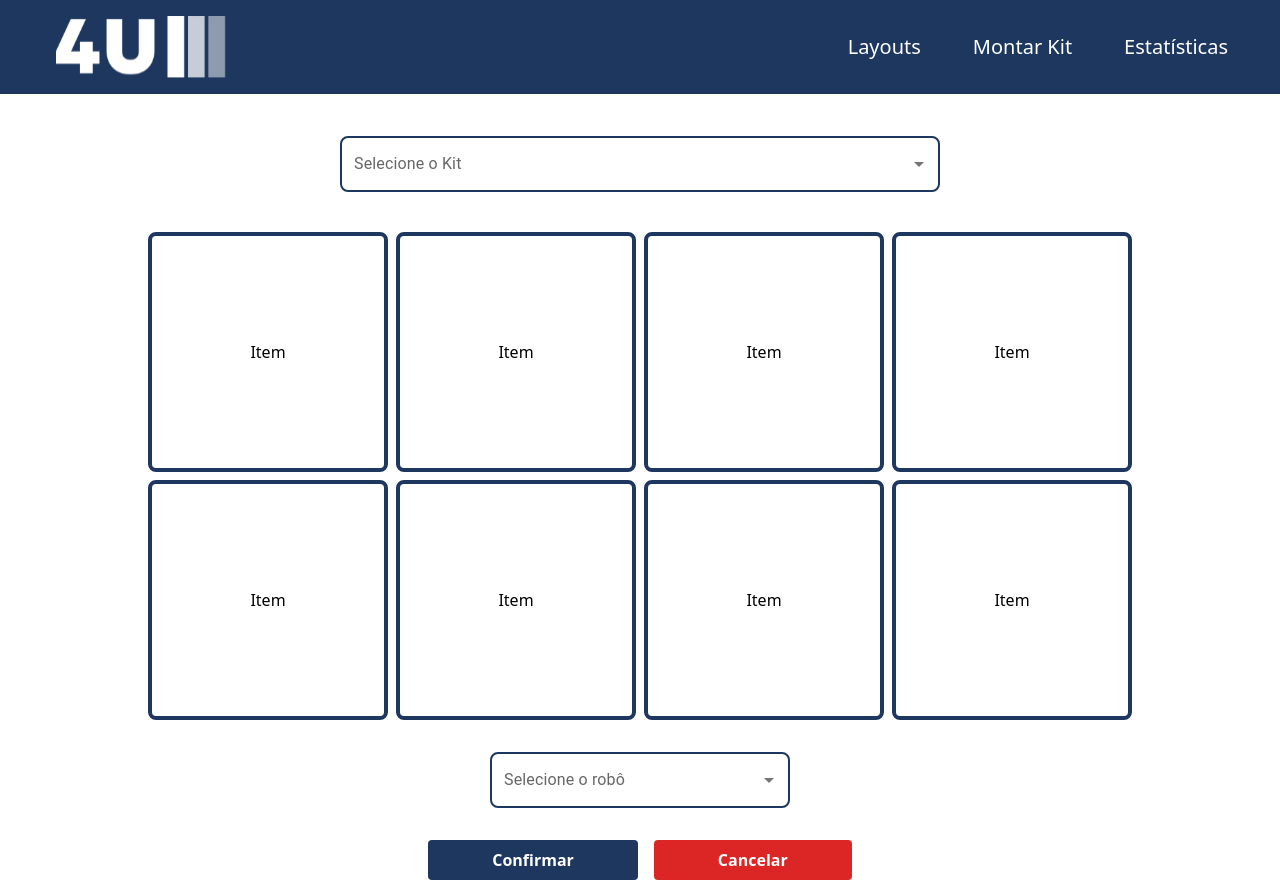
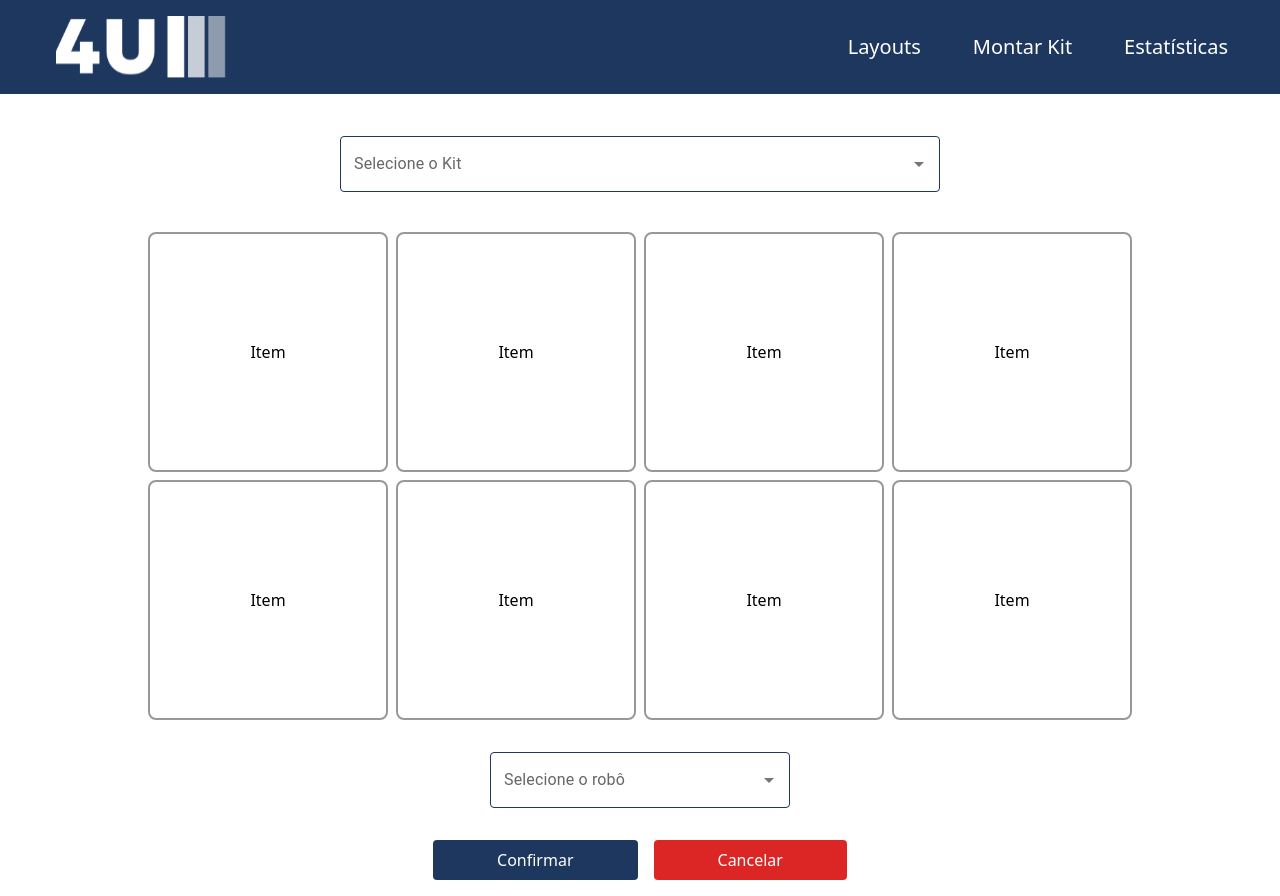
Before and after one commit to Inteli-College/2024-T0008-EC05-G04, a React (Create React App) app in the folder src/frontend/my-app/: page /montarKits in a window 1280 px wide. Built offline with nearby package versions, Linux system fonts and the light colour scheme; no server answers.

Commit message:
feat: ajustes rapidos de padronização

```diff
--- a/src/frontend/my-app/src/components/button.tsx
+++ b/src/frontend/my-app/src/components/button.tsx
@@ -1,5 +1,4 @@
 import React from 'react';
-
 
 interface ButtonMedioProps{
     title: string
--- a/src/frontend/my-app/src/components/searchkits.tsx
+++ b/src/frontend/my-app/src/components/searchkits.tsx
@@ -46,8 +46,6 @@ export default function KitDropdown({ onSelectKit }: KitDropdownProps) {
           "& .MuiOutlinedInput-root": {
             "& fieldset": {
               borderColor: "#1D375E",
-              borderWidth: '2px',
-              borderRadius: '8px'
             },
             "&:hover fieldset": {
               borderColor: "#1D375E",
--- a/src/frontend/my-app/src/components/searchrobot.tsx
+++ b/src/frontend/my-app/src/components/searchrobot.tsx
@@ -45,8 +45,6 @@ export default function RobotSelection({ onSelectRobot }: RobotSelectionProps) {
           "& .MuiOutlinedInput-root": {
             "& fieldset": {
               borderColor: "#1D375E",
-              borderWidth: '2px',
-              borderRadius: '8px'
             },
             "&:hover fieldset": {
               borderColor: "#1D375E",
--- a/src/frontend/my-app/src/pages/montarKits.tsx
+++ b/src/frontend/my-app/src/pages/montarKits.tsx
@@ -12,7 +12,7 @@ const MontarKits: React.FC = () => {
   const itemStyle = {
     width: '240px',
     height: '240px',
-    borderColor: '#1D375E'
+    borderColor: '#989898'
   };
 
   // Assuming 'endpoint' is your target URL
@@ -54,7 +54,7 @@ const MontarKits: React.FC = () => {
         <SearchKit onSelectKit={setKitId} />
         <div className="grid grid-cols-4 gap-2 p-4 mt-4 mx-auto">
           {items.map((item, index) => (
-            <div key={index} className="border-4 rounded-lg flex justify-center items-center" style={itemStyle}>
+            <div key={index} className="border-2 flex justify-center items-center rounded-lg" style={itemStyle}>
               {item}
             </div>
           ))}
@@ -63,13 +63,13 @@ const MontarKits: React.FC = () => {
         <div className="bg-white p-4 flex justify-center">
           <div>
             <button
-              className="bg-[#1D375E] hover:bg-blue-700 text-white font-bold py-2 px-16 rounded mr-4"
+              className="bg-[#1D375E] hover:bg-blue-700 text-white py-2 px-16 rounded mr-4"
               onMouseEnter={(e) => e.currentTarget.style.backgroundColor = '#B6D1E9'}
               onMouseLeave={(e) => e.currentTarget.style.backgroundColor = '#1D375E'}
               onClick={handleConfirm}>
               Confirmar
             </button>
-            <button className="bg-red-600 hover:bg-red-300 text-white font-bold py-2 px-16 rounded">
+            <button className="bg-red-600 hover:bg-red-300 text-white py-2 px-16 rounded">
               Cancelar
             </button>
           </div>
```
